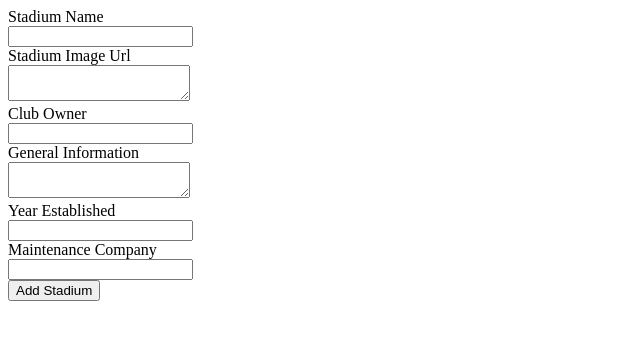
After one commit to kinanhino/flask-sqlite-stadiums, a Flask app: page /add_stadium in a window 1280 px wide. The commit adds this page. Shown: the top 340 px of the page, without its empty margins (0-640 px from the left). Run offline with Flask 3, Linux system fonts and the light colour scheme.

Commit message:
adding functionality

```diff
--- a/app.py
+++ b/app.py
@@ -1,17 +1,54 @@
-from flask import Flask, render_template, request
+from flask import Flask, render_template, request, redirect, url_for
 from flask_sqlalchemy import SQLAlchemy
 from flask_migrate import Migrate
 
 app = Flask(__name__)
-app.config['SQLAlchemy_DATABASE_URI'] = 'sqlite:///stadiums.db'
+app.config['SQLALCHEMY_DATABASE_URI'] = 'sqlite:///stadiums.db'
 db = SQLAlchemy(app)
 migrate = Migrate(app, db)
 
 
+class Stadium(db.Model):
+    id = db.Column(db.Integer, primary_key=True, autoincrement=True)
+    name = db.Column(db.String(80), nullable=False)
+    image_url = db.Column(db.String(200), nullable=False)
+    club_owner = db.Column(db.String(80), nullable=False)
+    general_info = db.Column(db.Text, nullable=False)
+    year_established = db.Column(db.Integer, nullable=False)
+    maintenance_company = db.Column(db.String(80), nullable=True)
+
+
+
+@app.route('/add_stadium', methods=['POST', 'GET'])
+def add_stadium():
+    if request.method == 'POST':
+        new_stadium = Stadium(
+            name=request.form.get('name'),
+            image_url=request.form.get('image_url'),
+            club_owner=request.form.get('club_owner'),
+            general_info=request.form.get('general_info'),
+            year_established=request.form.get('year_established'),
+            maintenance_company=request.form.get('maintenance_company')
+        )
+        db.session.add(new_stadium)
+        db.session.commit()
+        return redirect(url_for('home'))
+    else:
+        return render_template('add_stadium.html')
+
+
 @app.route('/')
 def home():
+    stadiums = Stadium.query.all()
+    return render_template("home.html", stadiums=stadiums)
 
-    return render_template("home.html", stadiums=[])
+
+@app.route('/stadium/<stadium_id>')
+def stadium_details(stadium_id):
+    stadium = Stadium.query.get_or_404(stadium_id)
+    return render_template('stadium_details.html', stadium=stadium)
+
+
 
 if __name__ == "__main__":
-    app.run(Debug=True, port=5005)
+    app.run(debug=True, port=5005)
--- /dev/null
+++ b/templates/add_stadium.html
@@ -0,0 +1,30 @@
+<!DOCTYPE html>
+<html lang="en">
+<head>
+    <meta charset="UTF-8">
+    <title>Add Stadium To Database</title>
+</head>
+<body>
+    <form method="post">
+        <Label for="name">Stadium Name</Label><br>
+        <input type="text" id="name" name="name" required><br>
+
+        <Label for="name">Stadium Image Url</Label><br>
+        <textarea id="image_url" name="image_url" required></textarea><br>
+
+        <Label for="club_owner">Club Owner</Label><br>
+        <input type="text" id="club_owner" name="club_owner" required><br>
+
+        <Label for="general_info">General Information</Label><br>
+        <textarea id="general_info" name="general_info" required></textarea><br>
+
+        <Label for="year_established">Year Established</Label><br>
+        <input type="number" id="year_established" name="year_established" required><br>
+
+        <Label for="maintenance_company">Maintenance Company</Label><br>
+        <input type="text" id="maintenance_company" name="maintenance_company"><br>
+
+        <input type="submit" value="Add Stadium">
+    </form>
+</body>
+</html>
```
Also changed, not shown: static/home.css (+18 -0 lines), templates/home.html (+8 -1 lines), templates/stadium_details.html (added, +13 -0 lines).
